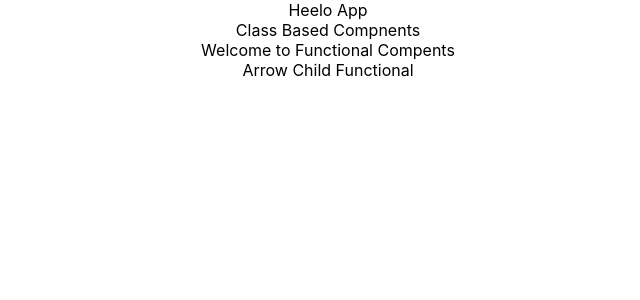
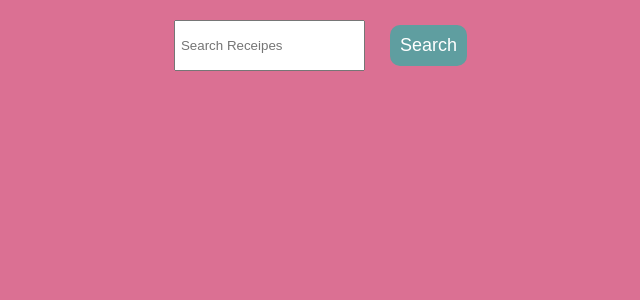
Before and after one commit to velsenthilkumar1988/react_course_2024, a React (Create React App) app: page / in a window 1280 px wide. Shown: the top 300 px of the page, without its empty margins (312-952 px from the left). Built offline with nearby package versions, Linux system fonts and the light colour scheme.

Commit message:
Date : 29-01-2024 - Time : check in for 6.30PM & check out 9.50PM (video time 00:00 to 37:12)

```diff
--- a/src/App.css
+++ b/src/App.css
@@ -1,38 +1,19 @@
+*{
+  margin: 0;
+  padding: 0;
+}
+body{
+  justify-content: center;
+  align-items: center;
+}
 .App {
   text-align: center;
+  background-color: palevioletred;
+  color: antiquewhite;
+  min-height: 100vh;
+  height: 100%;
+  padding: 15px;
+  width: auto;
+  display: flex;
+  justify-content: center;
 }
-
-.App-logo {
-  height: 40vmin;
-  pointer-events: none;
-}
-
-@media (prefers-reduced-motion: no-preference) {
-  .App-logo {
-    animation: App-logo-spin infinite 20s linear;
-  }
-}
-
-.App-header {
-  background-color: #282c34;
-  min-height: 100vh;
-  display: flex;
-  flex-direction: column;
-  align-items: center;
-  justify-content: center;
-  font-size: calc(10px + 2vmin);
-  color: white;
-}
-
-.App-link {
-  color: #61dafb;
-}
-
-@keyframes App-logo-spin {
-  from {
-    transform: rotate(0deg);
-  }
-  to {
-    transform: rotate(360deg);
-  }
-}
--- a/src/App.js
+++ b/src/App.js
@@ -1,16 +1,13 @@
-import logo from './logo.svg';
-import './App.css';
-import ClassBasedComponents from './Components/ClassBasedComponents';
-import FunctionalBasedComponents from './Components/FunctionalBasedComponents';
+//should start with arrow function
+//components
 
-function App() {
-  return (
+import "./App.css";
+import Homepage from "./pages/homepage";
+function App(){
+  return(
     <div className="App">
-      Heelo App
-      <ClassBasedComponents/>
-      <FunctionalBasedComponents/>
+      <Homepage/>
     </div>
-  );
+  )
 }
-
 export default App;
--- /dev/null
+++ b/src/Components/Search/index.jsx
@@ -0,0 +1,27 @@
+import { useState } from "react";
+import "./style.css";
+const SearchHomePage = (props)=>{
+    console.log(props)
+    const {getDataFromSearchComponent} = props;
+    const [inputValue, setInputValue] = useState('') //initial value
+    const handleInputValue = (event) =>{
+        const {value} = event.target;
+        setInputValue(value);
+    }
+    console.log(inputValue)
+
+    const handleSubmit = (event)=>{
+        event.preventDefault()
+        getDataFromSearchComponent(inputValue)
+    }
+    return(
+        <div className="search_home_page">
+            <form onSubmit={handleSubmit} action="" className="Form_Search">
+                <input type="search" onChange={handleInputValue} value={inputValue} placeholder="Search Receipes" id="search" />
+                <button type="submit">Search</button>
+            </form>
+        </div>
+    );
+};
+
+export default SearchHomePage;
--- /dev/null
+++ b/src/Components/Search/style.css
@@ -0,0 +1,33 @@
+.search_home_page{
+    display: flex;
+    justify-content: center;
+    gap: 20px;
+    flex-direction: column;
+}
+.Form_Search{
+    display: flex;
+}
+.Form_Search > input{
+    padding: 10px 5px;
+    margin: 5px;
+}
+.Form_Search > button{
+    padding: 10px;
+    margin: 10px 20px;
+    background-color: cadetblue;
+    color: white;
+    font-size: 18px;
+    border: none;
+    border-radius: 10px;
+
+}
+.Form_Search > button:hover{
+    padding: 10px;
+    margin: 10px 20px;
+    background-color: sienna ;
+    color: white;
+    font-size: 18px;
+    border: none;
+    border-radius: 10px;
+    cursor: pointer;
+}
--- /dev/null
+++ b/src/pages/homepage/index.jsx
@@ -0,0 +1,23 @@
+import SearchHomePage from "../../Components/Search";
+
+const dummydata = 'dummydata';
+const Homepage = ()=>{
+    const getDataFromSearchComponent = (getData)=>{
+        console.log(getData,'getData Value')
+
+        //calling api method receipes
+        async function getReceipes(){
+            const apiResource = await fetch(`https://api.spoonacular.com/recipes/complexSearch?apiKey=7d79ee5722714cc4b2912d4b092095b9&query=${getData}`);
+            const result = await apiResource.json()
+            console.log(result);
+        }
+        getReceipes();
+    }
+    return(
+        <div className="homepage">
+            <SearchHomePage getDataFromSearchComponent={getDataFromSearchComponent} dummydatavalue= {dummydata}/>
+        </div>
+    )
+}
+
+export default Homepage;
```
Also changed, not shown: src/Components/StateTutorial.jsx (added, +46 -0 lines), src/pages/homepage/style.css (added), 1 other file (tests, documents, lock files or other folders).
